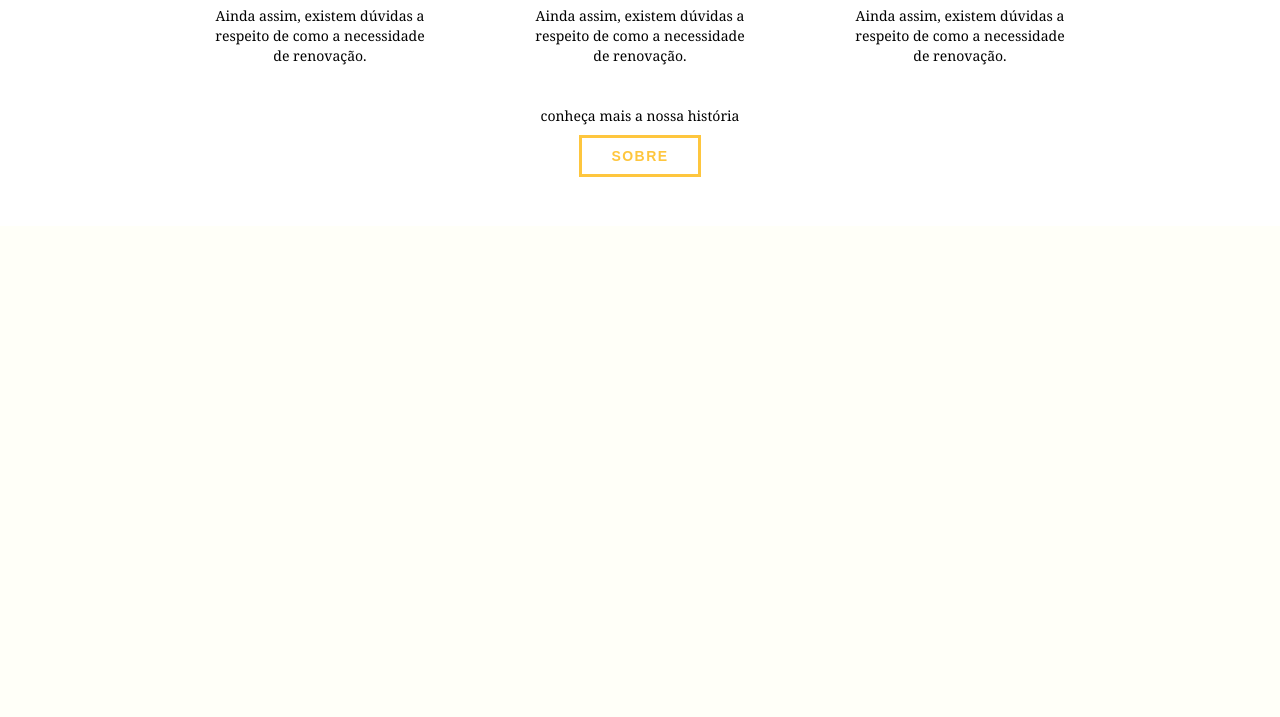
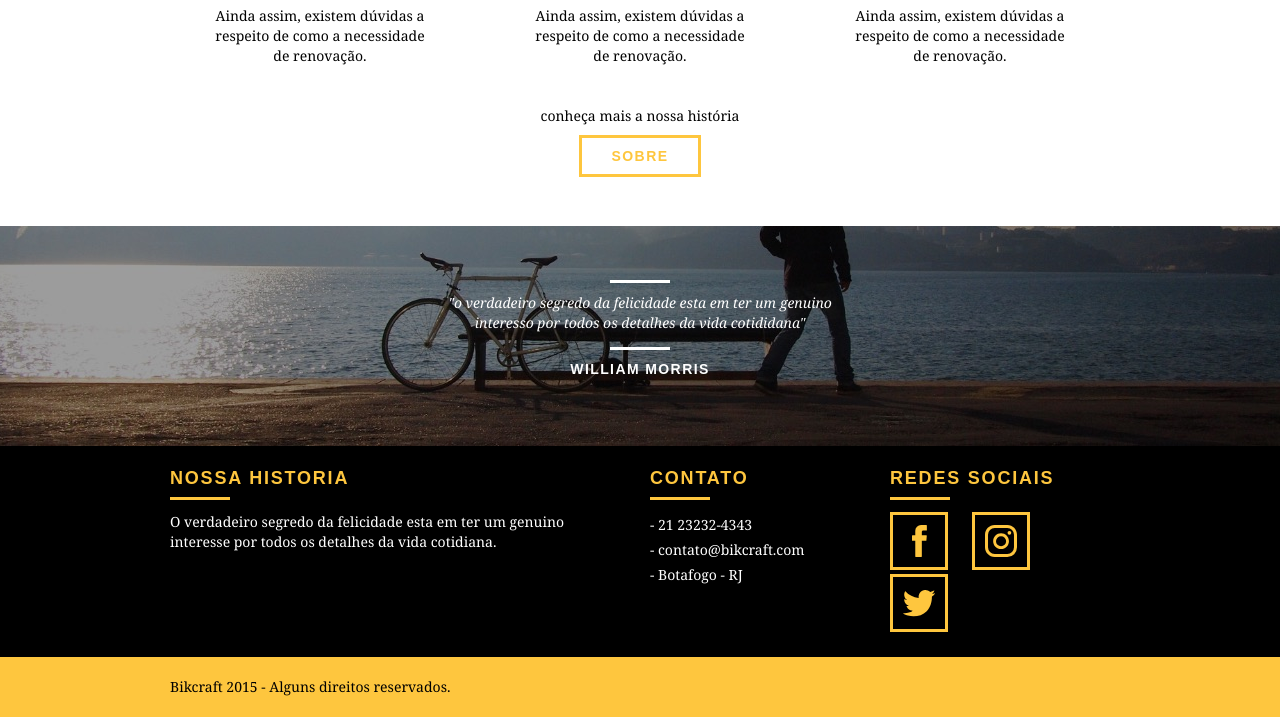
Before and after one commit to mnagahama/curso-origamid, a PHP site: page / in a window 1280 px wide. Shown: the part 2280-2997 px from the top of the page. Before the commit the page ends 2457 px from the top, so only its background shows below. Run offline with PHP 8.4, Linux system fonts and the light colour scheme.

Commit message:
adicionando footer

```diff
--- a/Web_Design_Completo/css/style.css
+++ b/Web_Design_Completo/css/style.css
@@ -254,3 +254,74 @@ img {
   background: #000;
   margin: 6px auto;
 }
+
+/*Quebra*/
+
+.quebra {
+  width: 100%;
+  height: 220px;
+  background: url("../img/bg-footer.jpg") no-repeat center;
+  background-size: cover;
+  text-align: center;
+  padding-top: 40px;
+}
+
+.quebra .quote-externo {
+  max-width: 400px;
+}
+
+.footer {
+  width: 100%;
+  background: #000;
+  color: #fff;
+  padding: 20px;
+}
+
+.footer h3 {
+  font-size: 18px;
+  font-weight: bold;
+  line-height: 25px;
+  color: #fec63e;
+  text-transform: uppercase;
+  letter-spacing: .1em;
+}
+
+.footer h3:after {
+  content: "";
+  display: block;
+  width: 60px;
+  height: 3px;
+  background: #fec63e;
+  margin: 6px 0 12px 0;
+}
+
+.footer_historia {
+  padding-right: 40px;
+}
+
+.footer_contato ul li{
+font-size: 14px;
+line-height: 25px;
+font-family: Georgia, 'Times New Roman', Times, serif;
+}
+
+.footer_redes ul li {
+  display: inline-block;
+  margin-right:  20px;
+}
+
+.footer_redes ul li a {
+  border: 3px solid #fec63e;
+  display: block;
+  padding: 10px;
+}
+
+.footer_redes ul li a:hover {
+  border-color: #fff;
+}
+
+.copy {
+  width: 100%;
+  background: #fec63e;
+  padding: 20px;
+}
--- a/Web_Design_Completo/index.html
+++ b/Web_Design_Completo/index.html
@@ -28,12 +28,11 @@
     </header>
 
     <section class="introducao">
-        <div class="container">
-            <h1>Bicicletas Feitas a Mão</h1>
             <blockquote class="quote-externo">
                 <p>"não tenha nada em sua casa que voce não considere útil ou acredita ser bonito"</p>
                 <cite>WILLIAM MORRIS</cite>
-            </blockquote>
+            </blockquote>        <div class="container">
+            <h1>Bicicletas Feitas a Mão</h1>
             <a href="produtos.html" class="btn">Orçamento</a>
         </div>
     </section>
@@ -111,6 +110,50 @@
             <a href="sobre.html" class="btn btn-preto">Sobre</a>
         </div>
     </section>
+
+    <section class="quebra">
+        <blockquote class="quote-externo container">
+            <p>"o verdadeiro segredo da felicidade esta em ter um genuino interesso por todos os
+                detalhes  da vida cotididana"</p>
+            <cite>WILLIAM MORRIS</cite>
+        </blockquote>
+    </section>
+
+    <footer >
+        <div class="footer">
+            <div class="container">
+                <div class="grid-8 footer_historia">
+                    <h3>Nossa historia</h3>
+                    <p>O verdadeiro segredo da felicidade esta em ter um genuino interesse por todos os
+                        detalhes da vida cotidiana.</p>
+                </div>
+                <div class="grid-4 footer_contato">
+                    <h3>Contato</h3>
+                    <ul>
+                        <li>- 21 23232-4343</li>
+                        <li>- contato@bikcraft.com</li>
+                        <li>- Botafogo - RJ</li>
+                    </ul>
+                </div>
+                <div class="grid-4 footer_redes">
+                    <h3>Redes sociais</h3>
+                    <ul>
+                        <li><a href="http://facebook.com" target="_blank">
+                            <img src="img/redes-sociais/facebook.svg" alt="Facebook"></a></li>
+                        <li><a href="http:/instagram.com" target="_blank">
+                            <img src="img/redes-sociais/instagram.svg" alt="Instagram"></a></li>
+                        <li><a href="http://twitter.com" target="_blank">
+                            <img src="img/redes-sociais/twitter.svg" alt="Twitter"></a></li>
+                    </ul>
+                </div>
+            </div>
+        </div>
+        <div class="copy">
+            <div class="container">
+                <p class="grid-16">Bikcraft 2015 - Alguns direitos reservados.</p>
+             </div>
+        </div>
+    </footer>
 </body>
 
 </html>
```
